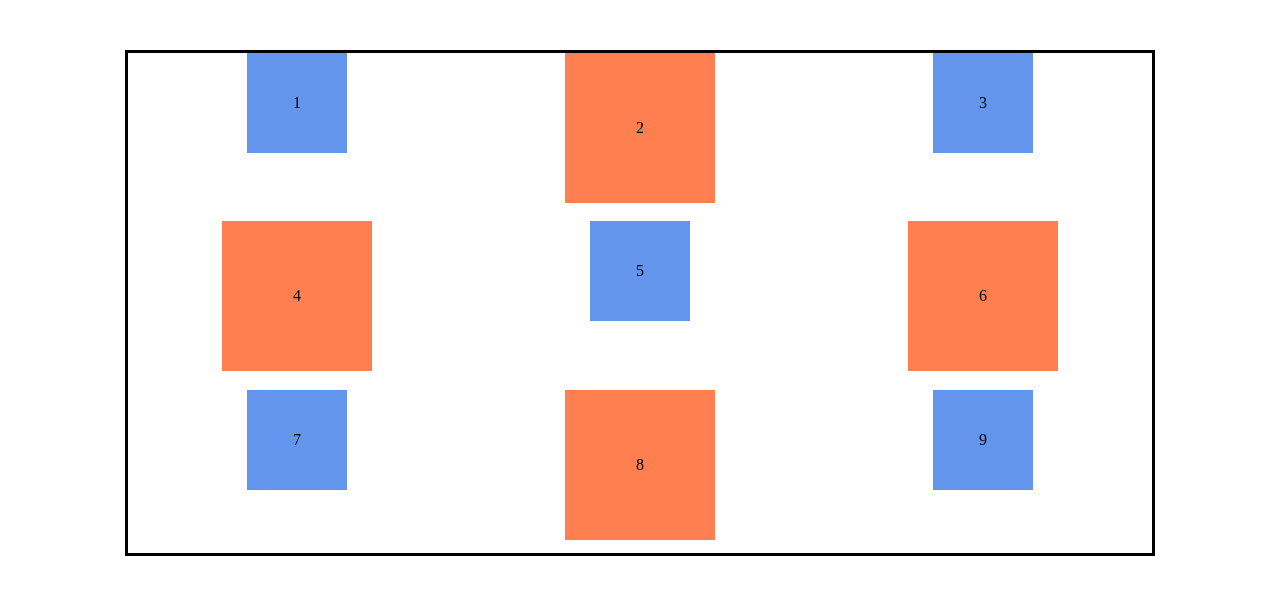
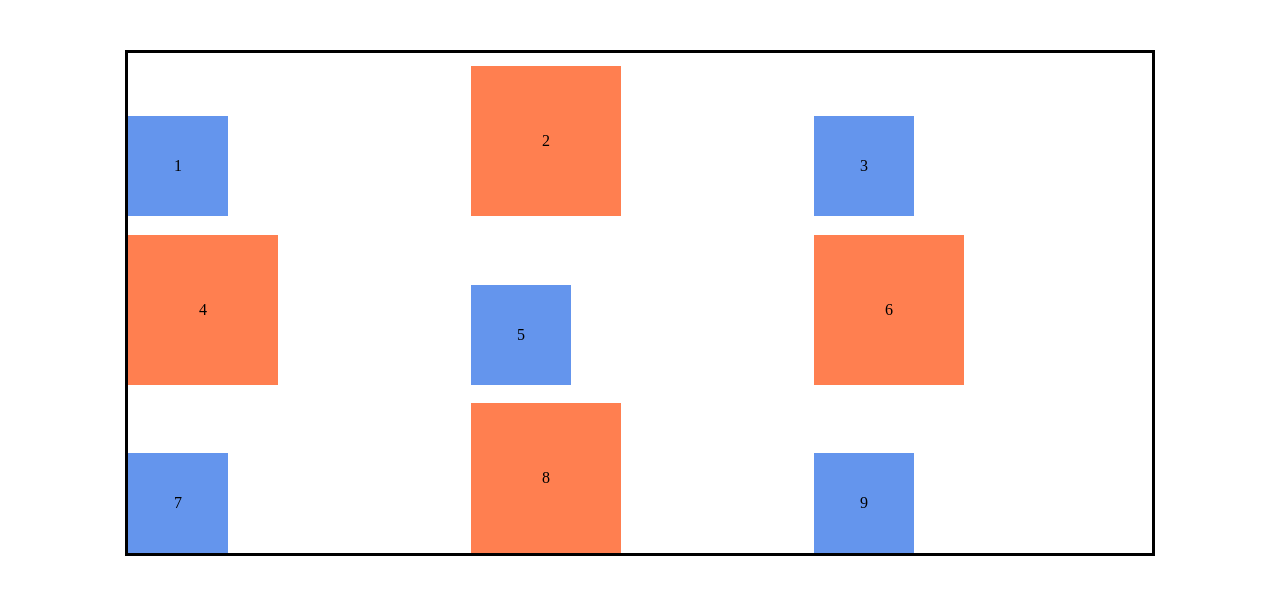
Before and after one commit to zf-programming/css-grid, a plain HTML site: page item-property/index.html in a window 1280 px wide. Drawn offline with Linux system fonts and the light colour scheme.

Commit message:
Properti align-items

```diff
--- a/item-property/style.css
+++ b/item-property/style.css
@@ -11,11 +11,11 @@ body {
   display: grid;
   grid-template: repeat(3, 1fr) / repeat(3, 1fr);
   gap: 5px;
-  /* Justify items, posisi seluruh item secara horizontal (Y) */
-  /* justify-items: start; */
-  /* justify-items: end; */
-  justify-items: center;
-  /* justify-items: stretch; */
+  /* align items, posisi seluruh item secara vertikal (X) */
+  /* align-items: start; */
+  align-items: end;
+  /* align-items: center; */
+  /* align-items: stretch; */
 }
 
 .kotak {
```
